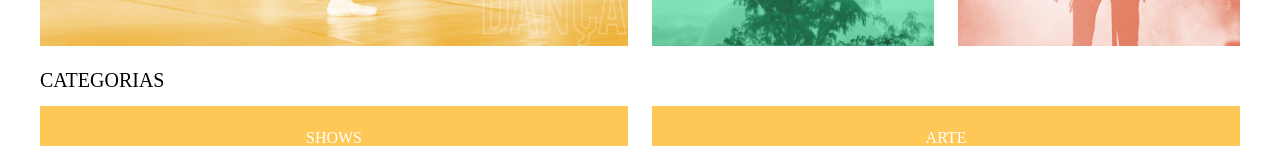
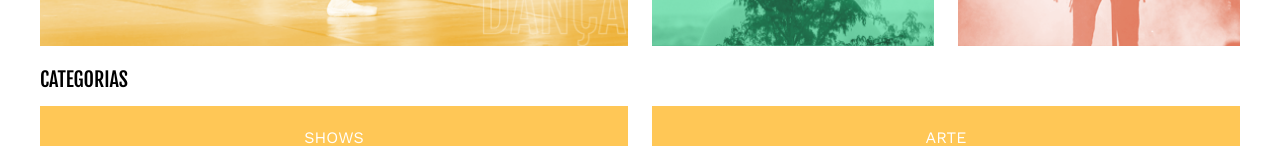
Before and after one commit to hideakifukami/culturama-react, a React (Create React App) app: page / in a window 1280 px wide. Shown: the part 658-804 px from the top of the page. Built offline with nearby package versions, Linux system fonts and the light colour scheme.

Commit message:
update styles

```diff
--- a/src/components/Category/styles.js
+++ b/src/components/Category/styles.js
@@ -1,9 +1,5 @@
 import styled from "styled-components";
 import { fontData } from "../../data";
-
-const primaria = fontData.fontePrimaria
-const secundaria = fontData.fonteSecundaria
-
 
 export const CategorySection = styled.section`
     margin-top: 1.5rem;
@@ -26,7 +22,7 @@ export const CategoryTitle = styled.h2`
     margin-bottom: 1rem;
     font-size: 20px;
     text-transform: uppercase;
-    font-family: ;
+    font-family: ${fontData.fonteSecundaria};
 
     @media(min-width: 1440px) {
         margin-bottom: 0;
--- a/src/components/MenuItens/styles.js
+++ b/src/components/MenuItens/styles.js
@@ -1,9 +1,10 @@
 import styled from "styled-components";
 import { headerData } from "../../data";
+import { fontData } from "../../data";
 
 export const Ul = styled.ul`
     background-color: black;
-    font-family: 'Fjalla One', sans-serif;
+    font-family: ${fontData.fonteSecundaria};
     font-size: 16px;
     height: 258px;
     padding: 0 1.5rem;
--- a/src/styles/global.js
+++ b/src/styles/global.js
@@ -1,4 +1,5 @@
 import { createGlobalStyle } from "styled-components";
+import { fontData } from "../data";
 
 const Global = createGlobalStyle`
     * {
@@ -6,8 +7,17 @@ const Global = createGlobalStyle`
     }
 
     body {
-        font-family: var(--fonte-primaria);
+        font-family: ${fontData.fontePrimaria};
         height: 100vh;
+    }
+
+    img {
+        opacity: 1;
+        transition: 0.5s;
+    }
+
+    img:hover {
+        opacity: 0.7;
     }
 `;
 
```
